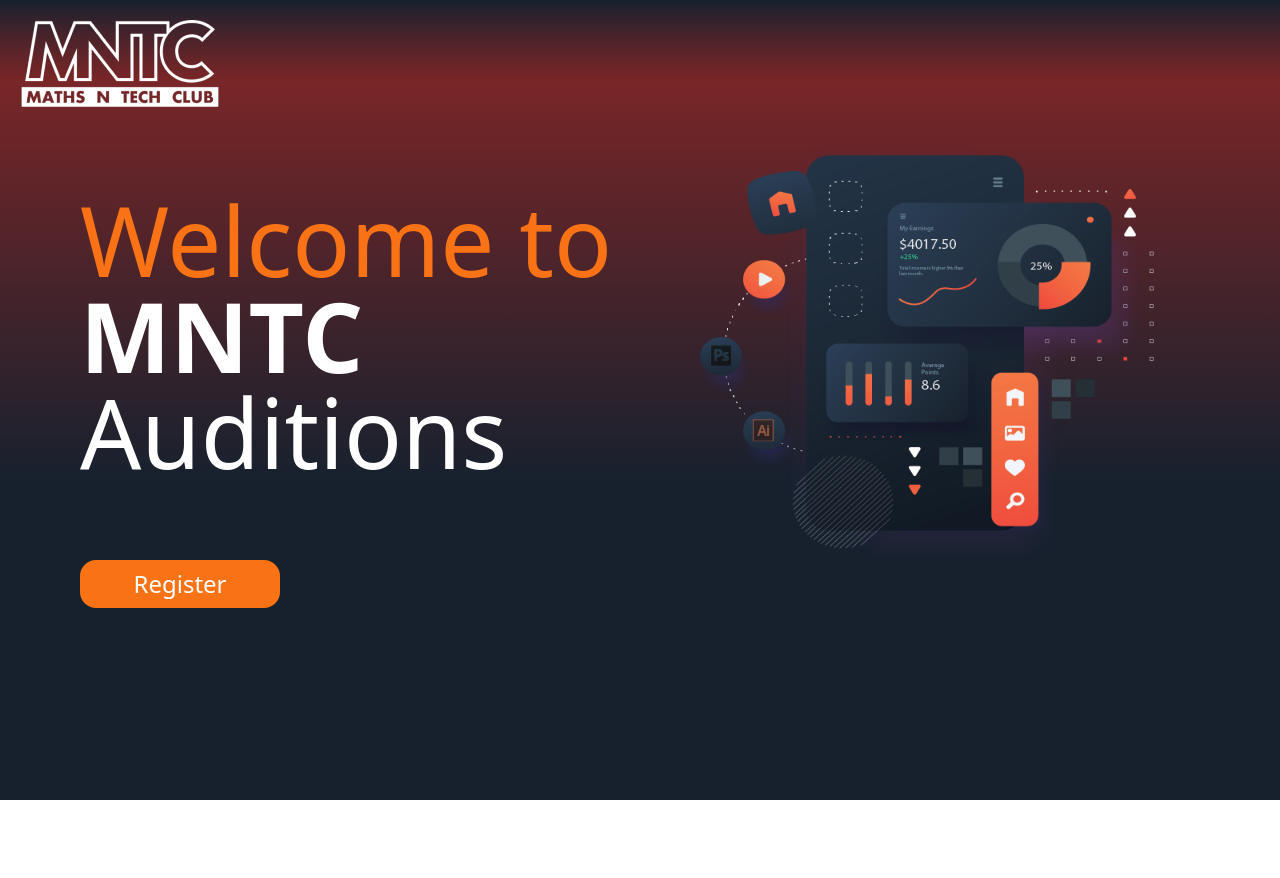
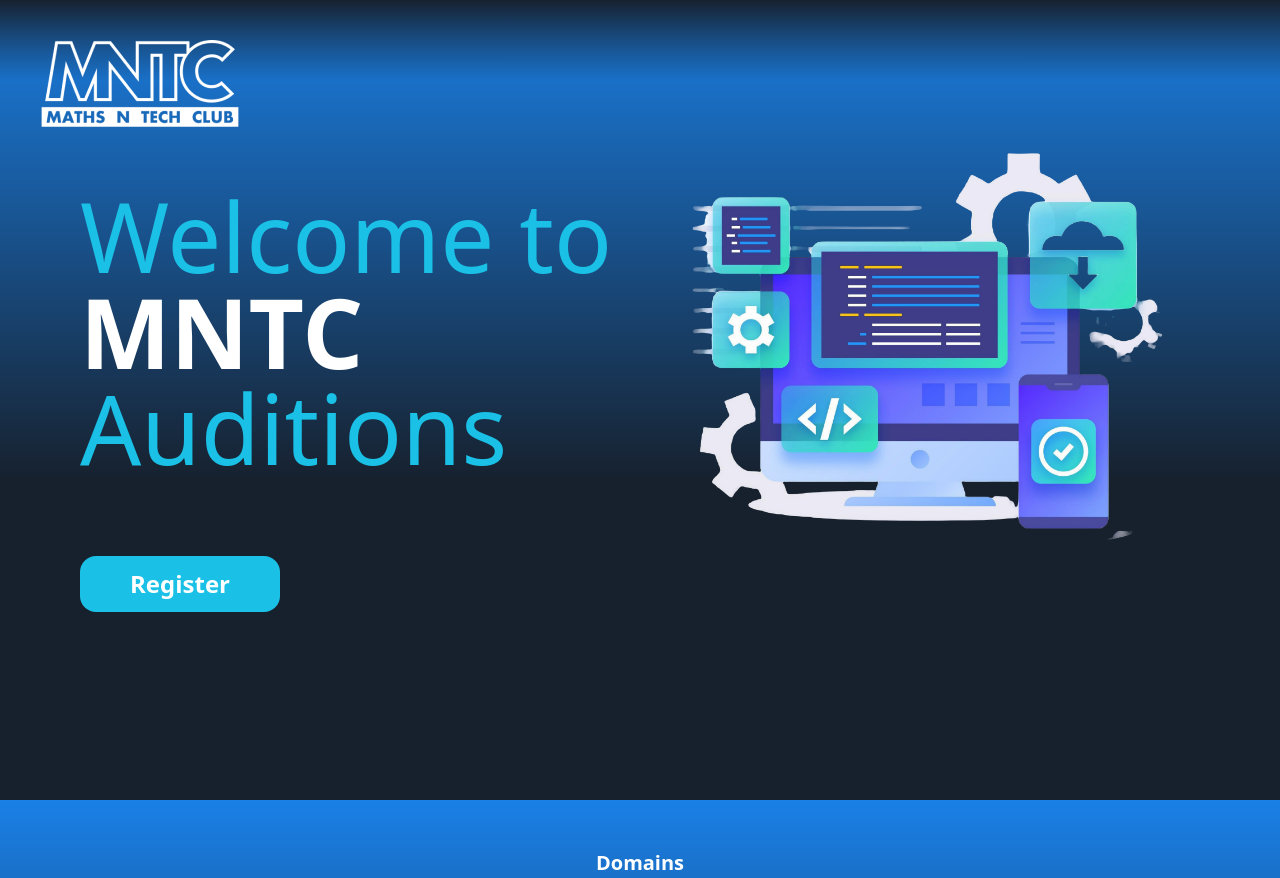
Before and after one commit to SaraswatSahoo/Auditiontc, a Next.js app: page / in a window 1280 px wide. Before the commit the page ends 800 px from the top, so only its background shows below. Built offline with nearby package versions, Linux system fonts and the light colour scheme; no server answers.

Commit message:
frontend

```diff
--- a/components/Navbar.tsx
+++ b/components/Navbar.tsx
@@ -7,7 +7,7 @@
     "bg-slate-900 hover:bg-blue-700 text-white font-bold py-2 px-4 rounded ml-10";
   return (
     <>
-      <div className='h-20 w-full bg-gradient-to-b from-[#17212e] to-100% fixed flex justify-between p-5'>
+      <div className='h-20 w-full bg-gradient-to-b from-[#17212e] to-100% fixed flex justify-between p-10'>
         <div>
           <Image
             src='/mntc.png'
--- a/pages/index.tsx
+++ b/pages/index.tsx
@@ -10,24 +10,29 @@
         <div className='flex flex-col laptop:justify-center flex-1 gap-20 text-center laptop:text-left'>
           <p className='text-white text-6xl laptop:text-8xl'>
             {" "}
-            <span className='text-orange-500 block'>Welcome to </span>
+            <span className=' text-[#1AC0E6] font-medium'>Welcome to </span>
             <span className='block font-bold'> MNTC</span>
-            <span>Auditions</span>
+            <span className=" text-[#1AC0E6] font-medium">Auditions</span>
           </p>
           <div className='laptop:pr-40'>
             <button
               onClick={() => {
                 signIn("google", { callbackUrl: "/" });
               }}
-              className='px-6 py-2 bg-orange-500 hover:bg-orange-600 hoverEffect rounded-2xl w-1/2'
+              className='px-6 py-3 bg-[#1AC0E6] hover:bg-[#1a80e6] hoverEffect rounded-2xl w-1/2'
             >
-              <span className='text-white text-2xl'> Register</span>
+              <span className='text-white text-2xl font-semibold'> Register</span>
             </button>
           </div>
         </div>
         <div className='flex-1 -mt-24 hidden laptop:block'>
           <Image alt='main-image' src='/Artboard.png' height={50} width={700} />
         </div>
+      </div>
+      <br />
+      <br />
+      <div className=" flex justify-center items-center">
+        <p className=" text-white font-semibold text-[20px]">Domains</p>
       </div>
     </>
   );
--- a/styles/globals.css
+++ b/styles/globals.css
@@ -3,7 +3,7 @@
 @tailwind utilities;
 
 body {
-  @apply bg-gradient-to-b from-[#8D2726] to-[#17212e] to-60% h-screen overflow-hidden;
+  @apply bg-gradient-to-b from-[#1a80e6] to-[#17212e] to-60% h-screen overflow-hidden;
 }
 
 .hoverEffect {
```
Also changed, not shown: public/Artboard.png, 1 other file (tests, documents, lock files or other folders).
